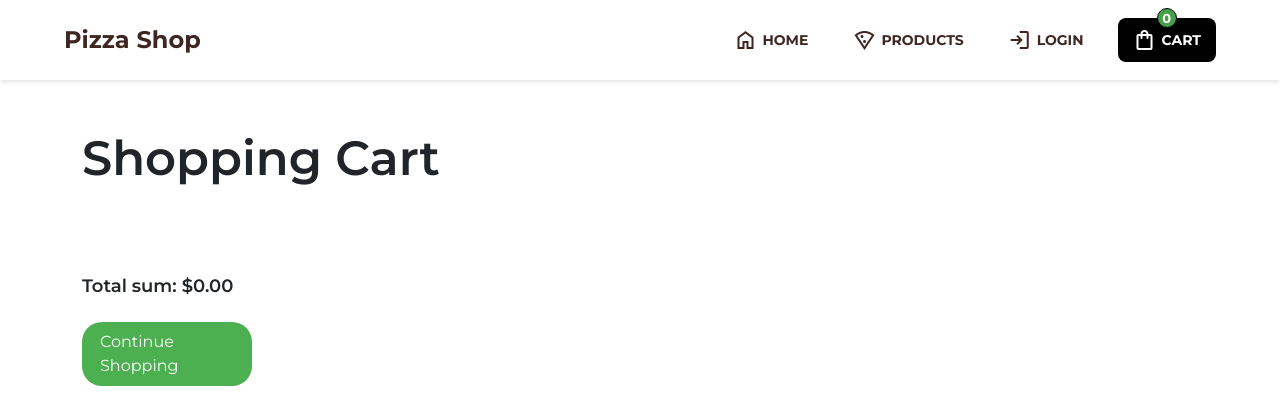
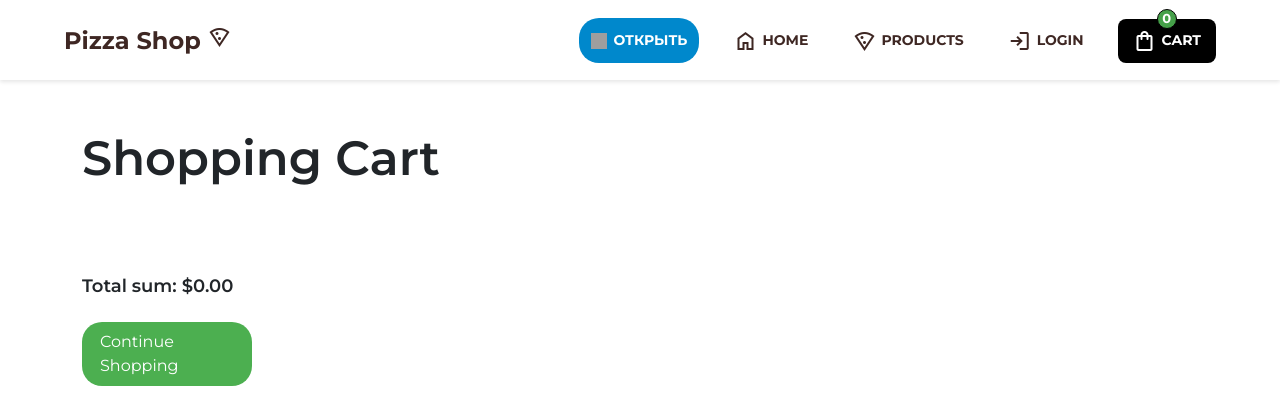
Before and after one commit to sixoper77/PizzaShop, a Django app: page /cart/ in a window 1280 px wide. Shown: the top 420 px of the page. Run offline with Django 5.2, Linux system fonts and the light colour scheme; parts of the project's set-up code (start-up, migrations or seed data) failed here and were passed over; some libraries are stand-ins or nearby versions; grey boxes are pictures that could not be loaded.

Commit message:
updated css styles and base.html

```diff
--- a/app2/main/static/css/base.css
+++ b/app2/main/static/css/base.css
@@ -790,3 +790,37 @@ input {
 .red{
     color: red;
 }
+
+.btn {
+    display: flex;
+    align-items: center;
+    justify-content: center;
+    gap: 8px;
+}
+
+.telegram-button {
+    display: flex;
+    align-items: center;
+    justify-content: center;
+    background-color: #0088cc;
+    color: white;
+    font-size: 14px;
+    font-weight: bold;
+    padding: 6px 12px;
+    border-radius: 20px;
+    text-decoration: none;
+    width: 120px;
+    height: 45px;
+    text-align: center;
+    transition: background 0.3s;
+}
+
+.telegram-button:hover {
+    background-color: #007bb5;
+}
+
+.telegram-icon {
+    width: 16px;
+    height: 16px;
+    margin-right: 6px;
+}
--- a/app2/main/templates/main/base.html
+++ b/app2/main/templates/main/base.html
@@ -16,20 +16,30 @@
 <body>
     <header class="header">
         <div class="header-container d-flex align-items-center justify-content-between px-4 py-2">
-            <!-- Логотип слева -->
+
             <div class="logo">
-                <h2 class="m-0">Pizza Shop</h2>
+                <h2 class="m-0">Pizza Shop
+                    <span class="material-symbols-outlined">local_pizza</span>
+                </h2>
             </div>
 
-            <!-- Меню справа -->
+
             <nav class="header-nav">
                 <ul class="nav-list d-flex align-items-center gap-4 m-0">
+                    <li>
+                        <a href="https://t.me/USERNAME_BOT" target="_blank" class="telegram-button">
+                            <img src="https://upload.wikimedia.org/wikipedia/commons/8/82/Telegram_logo.svg" alt="Telegram" class="telegram-icon">
+                            ОТКРЫТЬ
+                        </a>
+                    </li>
                     <li>
                         <a href="{% url 'main:popular_list' %}" class="nav-item {% if request.resolver_match.url_name == 'popular_list' %}active{% endif %}">
                             <span class="material-symbols-outlined">home</span>
                             <span class="nav-text">HOME</span>
                         </a>
                     </li>
+                    {% comment %} TELEGRAM BUTTON  {% endcomment %}
+
                     <li>
                         <a href="{% url 'main:product_list' %}" class="nav-item {% if request.resolver_match.url_name == 'product_list' %}active{% endif %}">
                             <span class="material-symbols-outlined">local_pizza</span>
```
